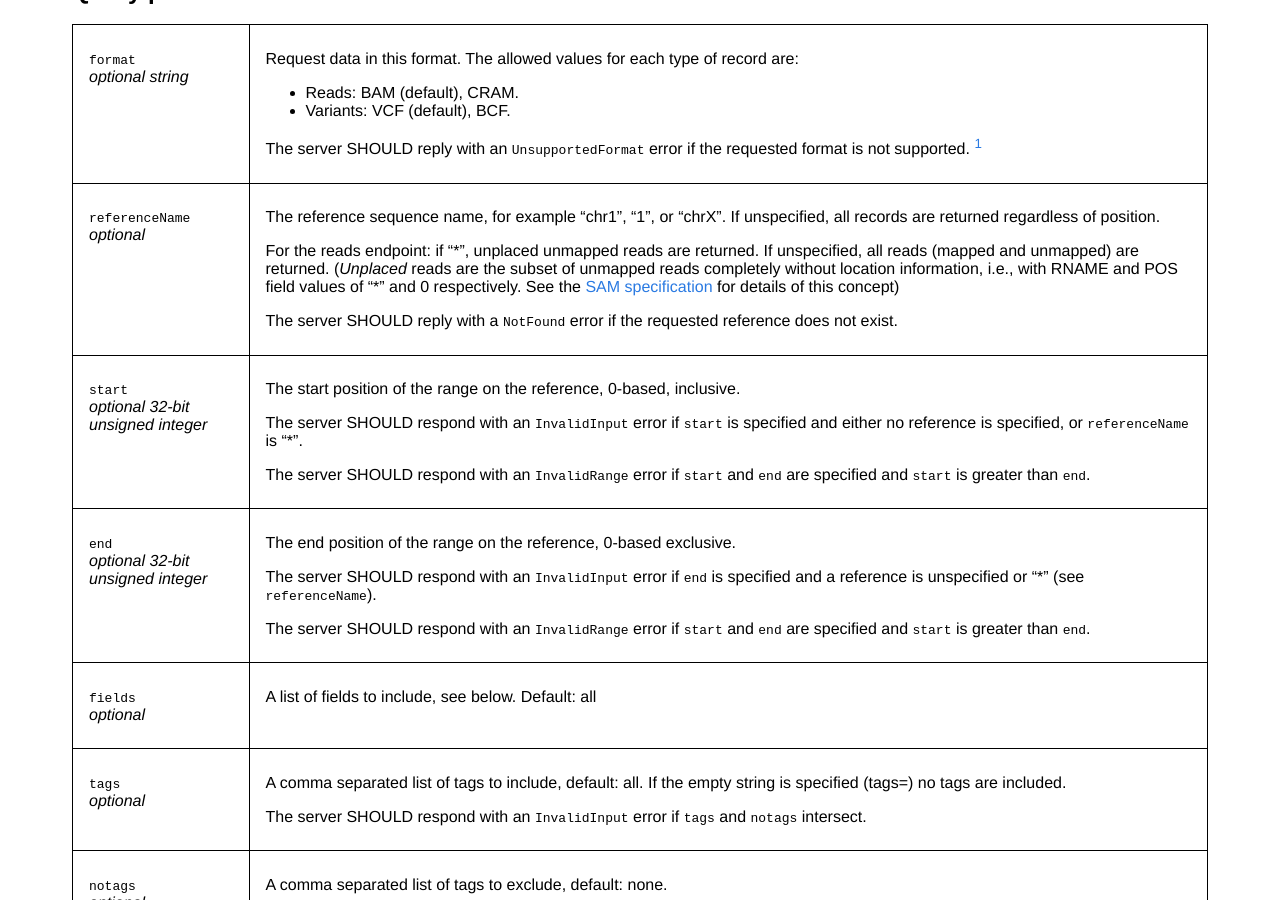
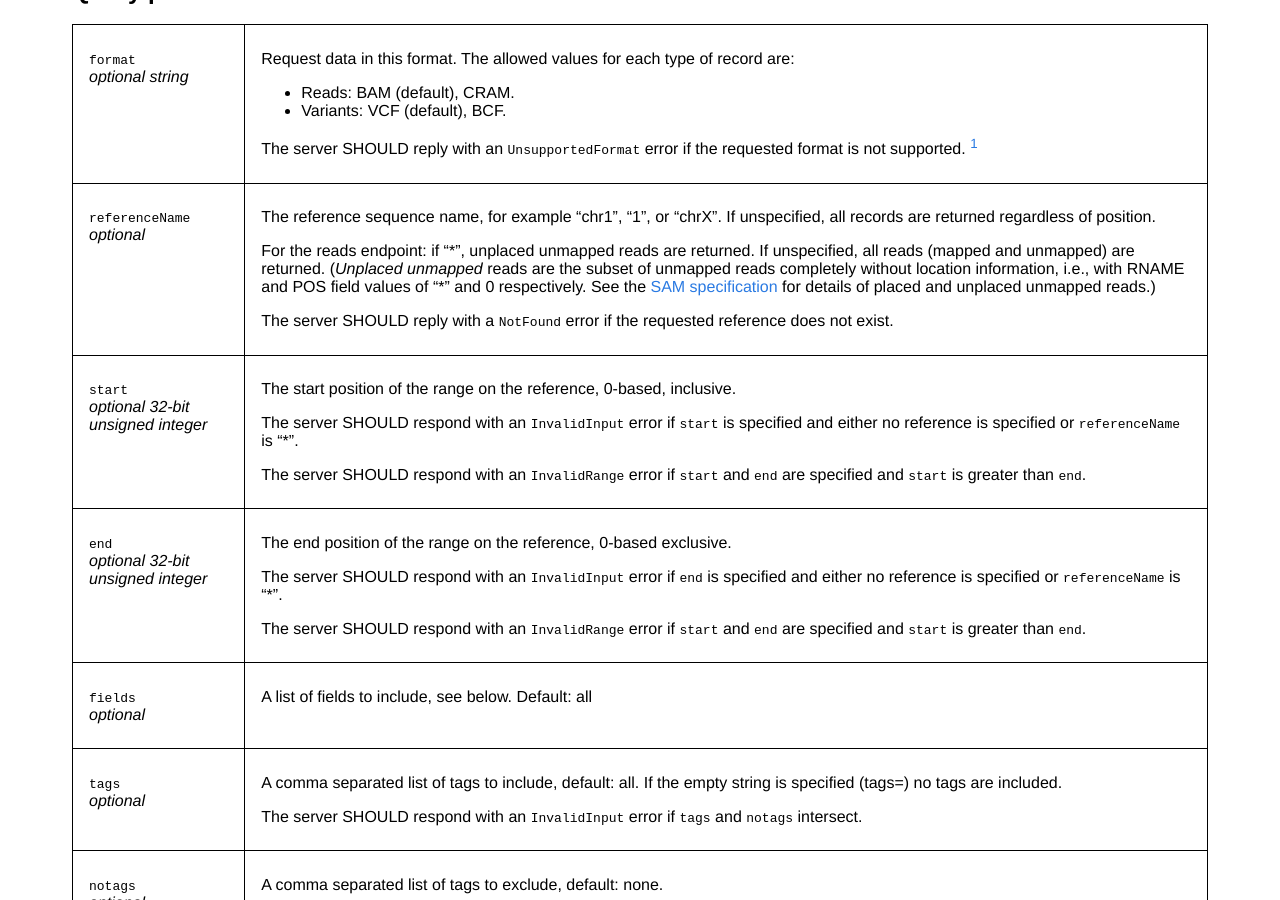
Before and after one commit to samtools/hts-specs, a Jekyll site: the page built from htsget.md, in a window 1280 px wide and 900 px high, scrolled down 2820 px. Built offline with Jekyll 4.4.1, drawn with Linux system fonts in a browser that asks for light colours.

Commit message:
incorporate @jmarshall suggestions

```diff
--- a/htsget.md
+++ b/htsget.md
@@ -167,7 +167,7 @@ _optional_
 </td><td>
 The reference sequence name, for example "chr1", "1", or "chrX". If unspecified, all records are returned regardless of position.
 
-For the reads endpoint: if "\*", unplaced unmapped reads are returned. If unspecified, all reads (mapped and unmapped) are returned. (*Unplaced* reads are the subset of unmapped reads completely without location information, i.e., with RNAME and POS field values of "*" and 0 respectively. See the [SAM specification](http://samtools.github.io/hts-specs/SAMv1.pdf) for details of this concept)
+For the reads endpoint: if "\*", unplaced unmapped reads are returned. If unspecified, all reads (mapped and unmapped) are returned. (*Unplaced unmapped* reads are the subset of unmapped reads completely without location information, i.e., with RNAME and POS field values of "*" and 0 respectively. See the [SAM specification](http://samtools.github.io/hts-specs/SAMv1.pdf) for details of placed and unplaced unmapped reads.)
 
 The server SHOULD reply with a `NotFound` error if the requested reference does not exist.
 </td></tr>
@@ -177,7 +177,7 @@ _optional 32-bit unsigned integer_
 </td><td>
 The start position of the range on the reference, 0-based, inclusive.
 
-The server SHOULD respond with an `InvalidInput` error if `start` is specified and either no reference is specified, or `referenceName` is "\*".
+The server SHOULD respond with an `InvalidInput` error if `start` is specified and either no reference is specified or `referenceName` is "\*".
 
 The server SHOULD respond with an `InvalidRange` error if `start` and `end` are specified and `start` is greater than `end`.
 </td></tr>
@@ -187,7 +187,7 @@ _optional 32-bit unsigned integer_
 </td><td>
 The end position of the range on the reference, 0-based exclusive.
 
-The server SHOULD respond with an `InvalidInput` error if `end` is specified and a reference is unspecified or "\*" (see `referenceName`).
+The server SHOULD respond with an `InvalidInput` error if `end` is specified and either no reference is specified or `referenceName` is "\*".
 
 The server SHOULD respond with an `InvalidRange` error if `start` and `end` are specified and `start` is greater than `end`.
 </td></tr>
```
